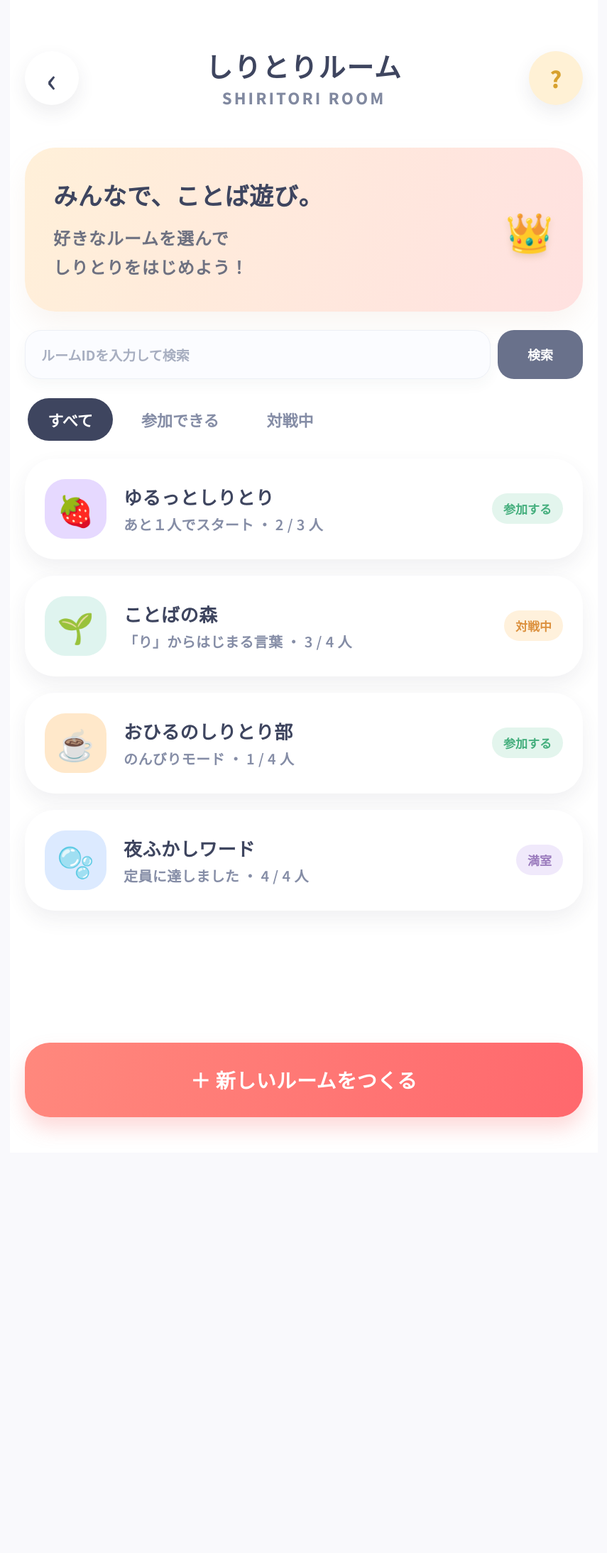
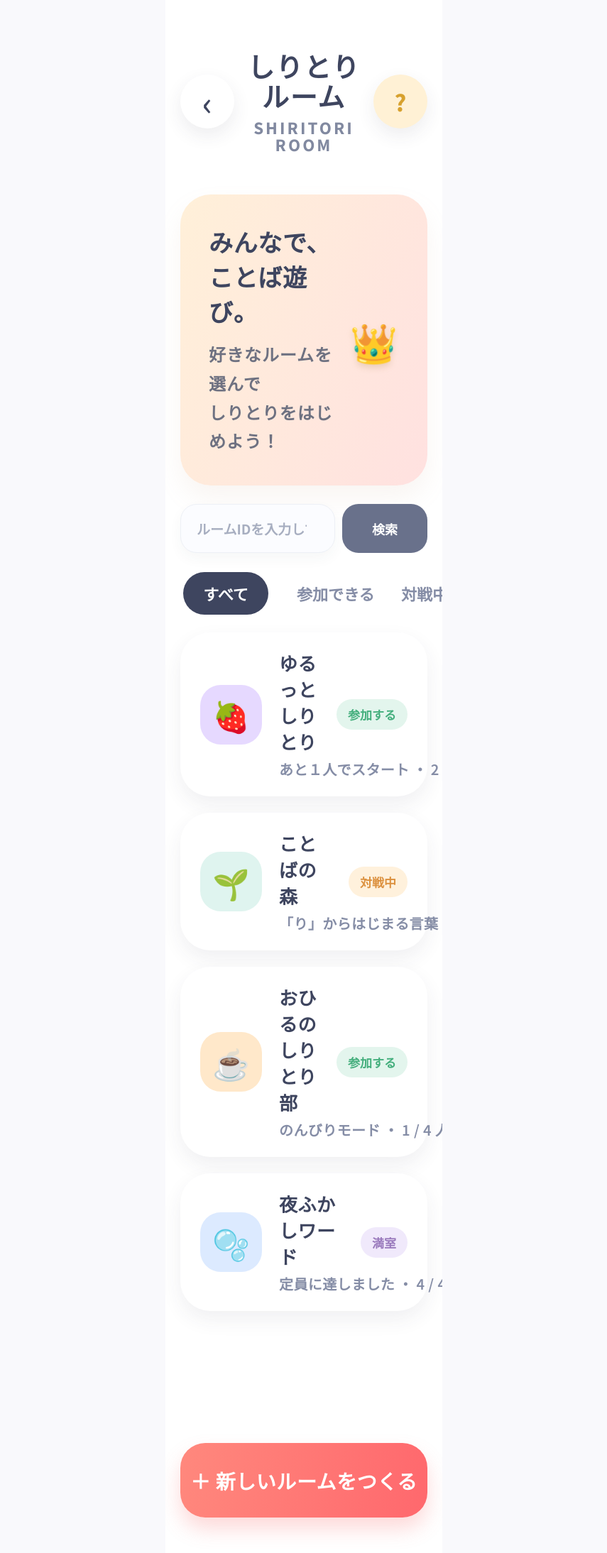
Before and after one commit to syake27/2026-08-01-humor, a Django app: template rooms/templates/rooms/room.html in a window 1280 px wide. Shown: the whole page at 71% size, without its empty margins (212-1067 px from the left). Before the commit the page ends 1593 px from the top, so only its background shows below. Run offline with Django 4.2, Linux system fonts and the light colour scheme; the template is opened without the code that fills it, so the values that code supplies are empty.

Commit message:
サイズの調整

```diff
--- a/rooms/static/rooms/css/createroom.css
+++ b/rooms/static/rooms/css/createroom.css
@@ -48,7 +48,7 @@ button {
 ========================= */
 
 .screen {
-  width: min(100%, 828px);
+  width: min(100%, 390px);
   min-height: 100vh;
   margin: 0 auto;
   padding: 72px 21px 52px;
--- a/rooms/static/rooms/css/room.css
+++ b/rooms/static/rooms/css/room.css
@@ -46,7 +46,7 @@ button {
 .screen {
   position: relative;
 
-  width: min(100%, 828px);
+  width: min(100%, 390px);
   min-height: 100vh;
   margin: 0 auto;
   padding: 72px 21px 50px;
@@ -83,6 +83,20 @@ button {
 
   box-shadow:
     0 10px 26px rgba(59, 57, 80, 0.09);
+}
+
+  .phone{
+    position:relative;
+    width:100%;
+    max-width:480px;
+    height:100dvh;
+    min-height:100dvh;
+    background:var(--bg-app);
+    overflow:hidden;
+  }
+
+    .phone{
+  max-width: 492px;
 }
 
 .help {
--- a/rooms/templates/rooms/createroom.html
+++ b/rooms/templates/rooms/createroom.html
@@ -12,7 +12,7 @@
     body { min-height: 100vh; margin: 0; background: #f9f9fc; color: var(--ink); font-family: "Noto Sans JP", -apple-system, BlinkMacSystemFont, "Hiragino Sans", sans-serif; }
     button, input, select, textarea { font: inherit; }
     button { border: 0; cursor: pointer; }
-    .screen { width: min(100%, 828px); min-height: 100vh; margin: auto; padding: 72px 21px 52px; background: #fff; }
+    .screen { width: min(100%, 390px); min-height: 100vh; margin: auto; padding: 72px 21px 52px; background: #fff; }
 
     .topbar { display: grid; grid-template-columns: 76px 1fr 76px; align-items: center; }
     .back { display: grid; place-items: center; width: 76px; height: 76px; border-radius: 50%; background: #fff; color: var(--ink); font-size: 46px; line-height: 1; box-shadow: 0 10px 26px rgba(59,57,80,.09); }
--- a/rooms/templates/rooms/room.html
+++ b/rooms/templates/rooms/room.html
@@ -26,6 +26,7 @@
     href="https://fonts.googleapis.com/css2?family=Noto+Sans+JP:wght@500;600;700;800&display=swap"
     rel="stylesheet"
   >
+  <link rel="stylesheet" href="/rooms/static/rooms/css/room.css">
 
   <!-- CSSファイル -->
   <link
```
Also changed, not shown: rooms/static/rooms/room.css (deleted).
